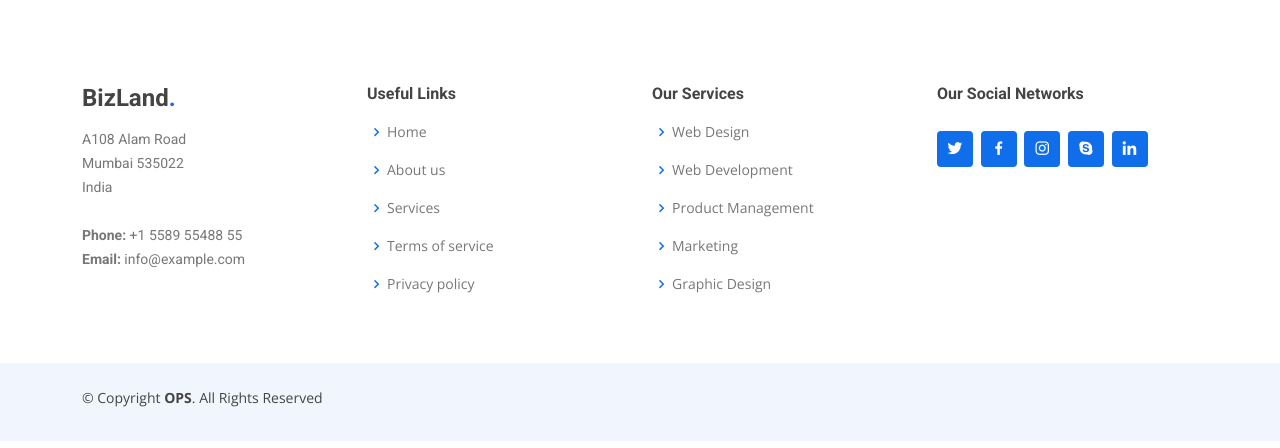
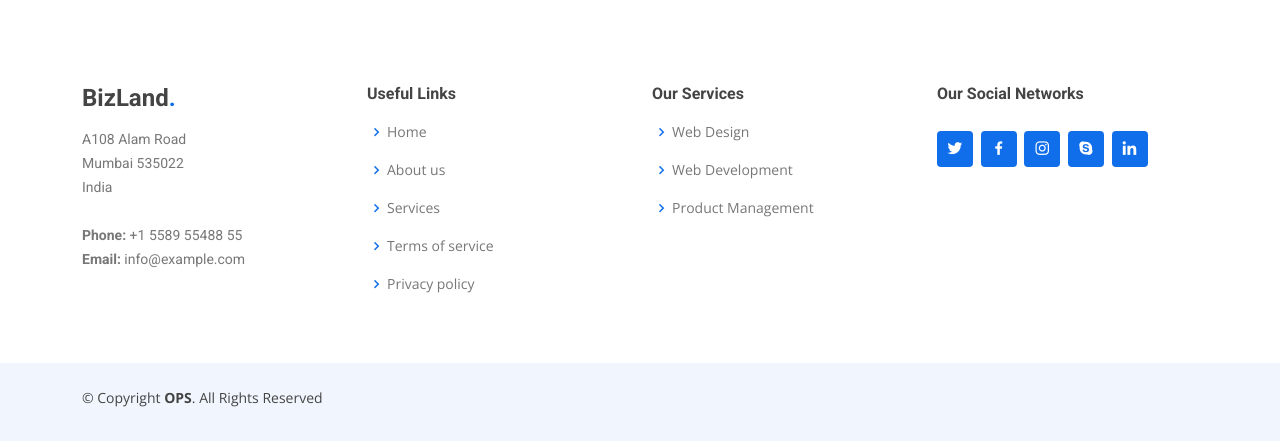
Before and after one commit to chavansrc141/SE_Project, a Django app: template profiles/templates/profiles/eWallet.html in a window 1280 px wide. Shown: the part 352-800 px from the top of the page. Run offline with Django 3.2, Linux system fonts and the light colour scheme; the template is opened without the code that fills it, so the values that code supplies are empty; some libraries are stand-ins or nearby versions.

Commit message:
4rd commit

```diff
--- a/profiles/templates/profiles/profile_base_layout.html
+++ b/profiles/templates/profiles/profile_base_layout.html
@@ -120,8 +120,7 @@
               <li><i class="bx bx-chevron-right"></i> <a href="#">Web Design</a></li>
               <li><i class="bx bx-chevron-right"></i> <a href="#">Web Development</a></li>
               <li><i class="bx bx-chevron-right"></i> <a href="#">Product Management</a></li>
-              <li><i class="bx bx-chevron-right"></i> <a href="#">Marketing</a></li>
-              <li><i class="bx bx-chevron-right"></i> <a href="#">Graphic Design</a></li>
+
             </ul>
           </div>
 
```
